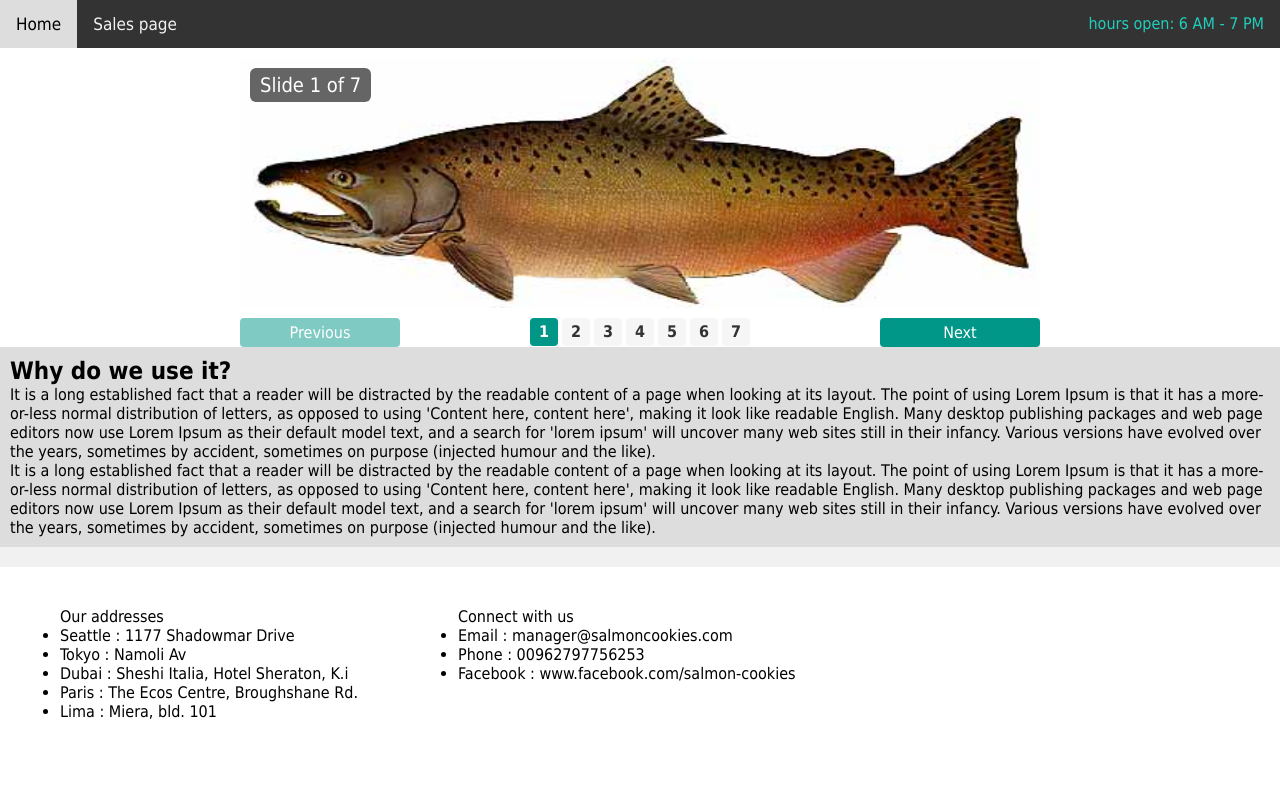
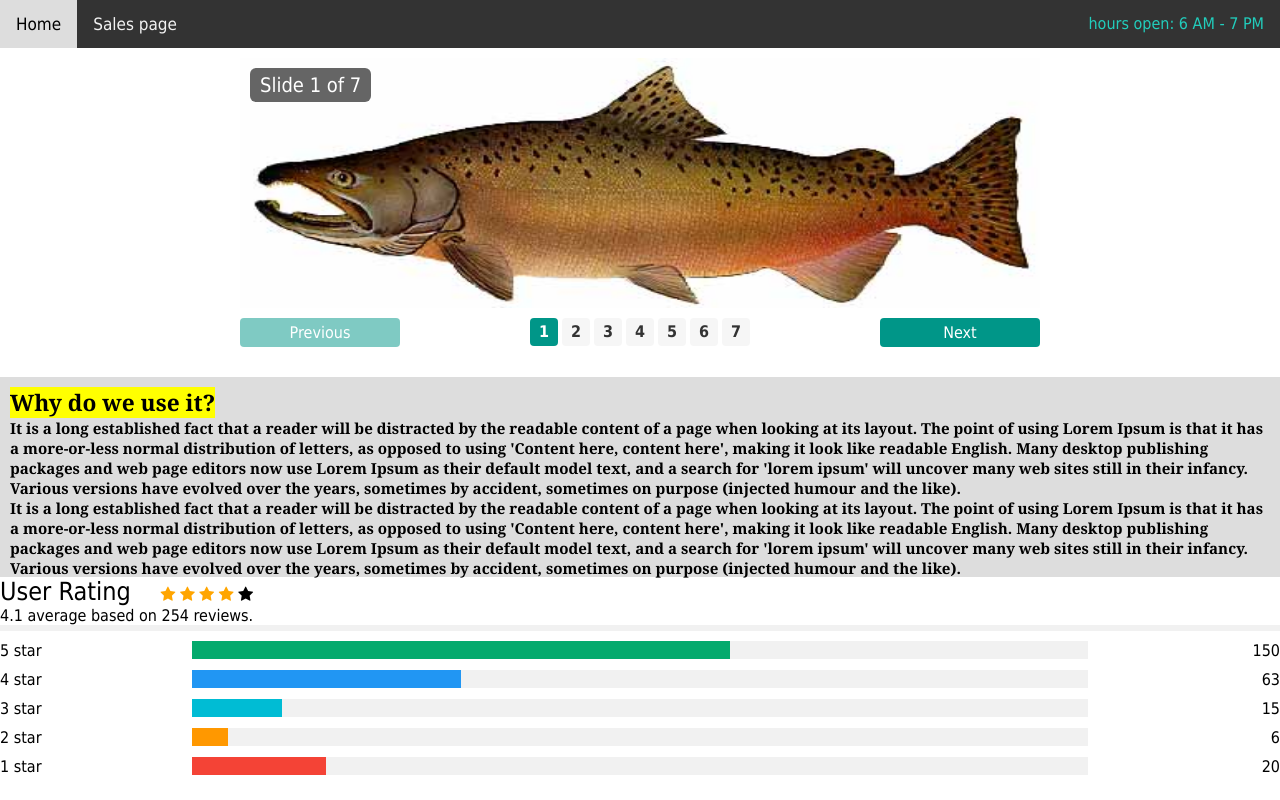
Before and after one commit to deyaa-pozan/cookie-stand, a plain HTML site: page index.html in a window 1280 px wide. Shown: the top 800 px of the page. Drawn offline with Linux system fonts and the light colour scheme.

Commit message:
solved lab10

```diff
--- a/css/style.css
+++ b/css/style.css
@@ -154,6 +154,9 @@ body {
 .footer {
     background-color: #f1f1f1;
     padding: 10px;
+    background-color: rgb(24, 24, 24);
+    height: 150px;
+    color: white;
 }
 
 .topnav {
@@ -177,5 +180,93 @@ body {
 
 .connect {
     float: left;
-    margin: 50px;
+    margin-left: 50px;
 }
+
+table {
+    color: rgb(14, 119, 0);
+    font-size: 3ch;
+    font-family: Verdana;
+    font-weight: bold;
+}
+
+.content,
+.footer {
+    font-family: Georgia;
+    margin-top: 30px;
+    font-weight: bold;
+    font-size: 4mm;
+    margin-bottom: 0px;
+}
+
+.heading {
+    font-size: 25px;
+    margin-right: 25px;
+}
+
+.fa {
+    font-size: 25px;
+}
+
+.checked {
+    color: orange;
+}
+
+.side {
+    float: left;
+    width: 15%;
+    margin-top: 10px;
+}
+
+.middle {
+    margin-top: 10px;
+    float: left;
+    width: 70%;
+}
+
+.right {
+    text-align: right;
+}
+
+.row:after {
+    content: "";
+    display: table;
+    clear: both;
+}
+
+.bar-container {
+    width: 100%;
+    background-color: #f1f1f1;
+    text-align: center;
+    color: white;
+}
+
+.bar-5 {
+    width: 60%;
+    height: 18px;
+    background-color: #04AA6D;
+}
+
+.bar-4 {
+    width: 30%;
+    height: 18px;
+    background-color: #2196F3;
+}
+
+.bar-3 {
+    width: 10%;
+    height: 18px;
+    background-color: #00bcd4;
+}
+
+.bar-2 {
+    width: 4%;
+    height: 18px;
+    background-color: #ff9800;
+}
+
+.bar-1 {
+    width: 15%;
+    height: 18px;
+    background-color: #f44336;
+}
--- a/index.html
+++ b/index.html
@@ -7,10 +7,10 @@
     <meta name="viewport" content="width=device-width, initial-scale=1.0">
     <title>Document</title>
     <link rel="stylesheet" href="css/style.css">
+    <link rel="stylesheet" href="https://cdnjs.cloudflare.com/ajax/libs/font-awesome/4.7.0/css/font-awesome.min.css">
 </head>
 
 <body>
-
     <div class="topnav">
         <a href="index.html">Home</a>
         <a href="sales.html">Sales page</a>
@@ -37,7 +37,7 @@
 
     </div>
     <div class="content">
-        <h2>Why do we use it?</h2>
+        <h2><mark>Why do we use it?</mark></h2>
         <p>It is a long established fact that a reader will be distracted by the readable content of a page when looking at its layout. The point of using Lorem Ipsum is that it has a more-or-less normal distribution of letters, as opposed to using 'Content
             here, content here', making it look like readable English. Many desktop publishing packages and web page editors now use Lorem Ipsum as their default model text, and a search for 'lorem ipsum' will uncover many web sites still in their infancy.
             Various versions have evolved over the years, sometimes by accident, sometimes on purpose (injected humour and the like).
@@ -50,6 +50,73 @@
         </p>
     </div>
 
+    <div><span class="heading">User Rating</span>
+        <span class="fa fa-star checked"></span>
+        <span class="fa fa-star checked"></span>
+        <span class="fa fa-star checked"></span>
+        <span class="fa fa-star checked"></span>
+        <span class="fa fa-star"></span>
+        <p>4.1 average based on 254 reviews.</p>
+        <hr style="border:3px solid #f1f1f1">
+
+        <div class="row">
+            <div class="side">
+                <div>5 star</div>
+            </div>
+            <div class="middle">
+                <div class="bar-container">
+                    <div class="bar-5"></div>
+                </div>
+            </div>
+            <div class="side right">
+                <div>150</div>
+            </div>
+            <div class="side">
+                <div>4 star</div>
+            </div>
+            <div class="middle">
+                <div class="bar-container">
+                    <div class="bar-4"></div>
+                </div>
+            </div>
+            <div class="side right">
+                <div>63</div>
+            </div>
+            <div class="side">
+                <div>3 star</div>
+            </div>
+            <div class="middle">
+                <div class="bar-container">
+                    <div class="bar-3"></div>
+                </div>
+            </div>
+            <div class="side right">
+                <div>15</div>
+            </div>
+            <div class="side">
+                <div>2 star</div>
+            </div>
+            <div class="middle">
+                <div class="bar-container">
+                    <div class="bar-2"></div>
+                </div>
+            </div>
+            <div class="side right">
+                <div>6</div>
+            </div>
+            <div class="side">
+                <div>1 star</div>
+            </div>
+            <div class="middle">
+                <div class="bar-container">
+                    <div class="bar-1"></div>
+                </div>
+            </div>
+            <div class="side right">
+                <div>20</div>
+            </div>
+        </div>
+    </div>
     <div class="footer">
         <div class="connect">
             <ul>Our addresses
@@ -59,6 +126,7 @@
                 <li>Dubai : Sheshi Italia, Hotel Sheraton, K.i</li>
                 <li>Paris : The Ecos Centre, Broughshane Rd.</li>
                 <li>Lima : Miera, bld. 101</li>
+
 
             </ul>
         </div>
@@ -71,6 +139,7 @@
             </ul>
         </div>
     </div>
+
     <script src="js/main.js"></script>
 
 
```
